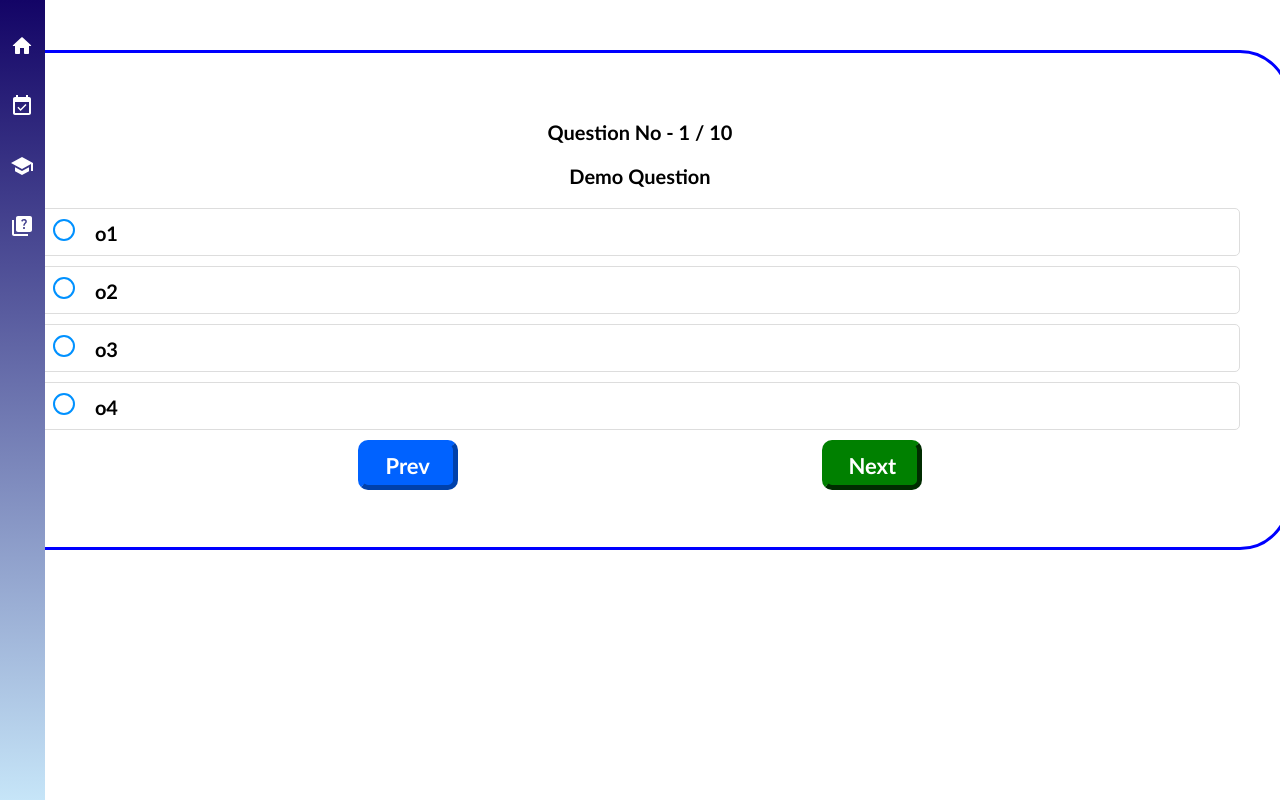
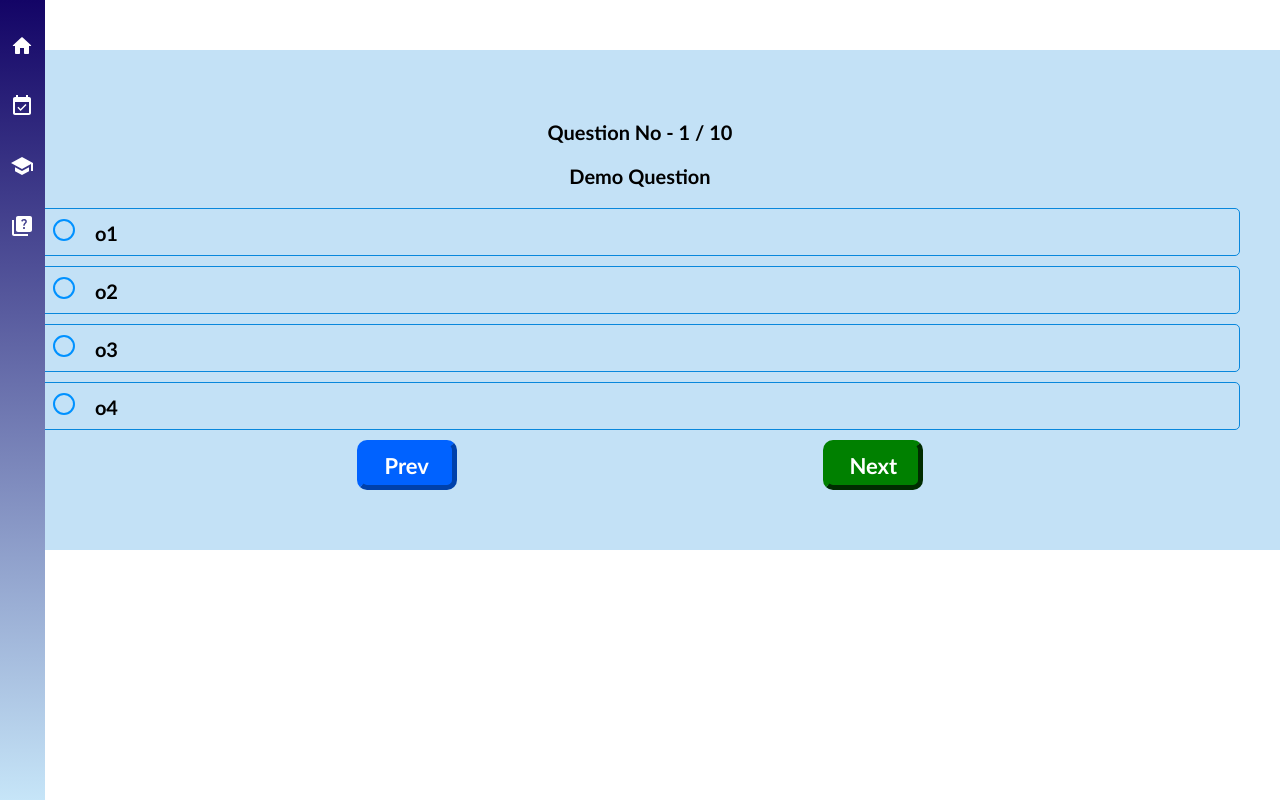
Before and after one commit to Pronkle/hackathon-2024, a React (Create React App) app: page /test in a window 1280 px wide. Built offline with nearby package versions, Linux system fonts and the light colour scheme; no server answers.

Commit message:
more styles

```diff
--- a/src/components/diagnostic/style.css
+++ b/src/components/diagnostic/style.css
@@ -44,11 +44,9 @@
 }
 .qinfo{
     padding-top: 50px;
-    border-color: blue;
-    border-style: solid;
     text-align: center;
-    background-color: white;
-    border-radius: 50px;
+    background-color: rgb(195, 225, 246);
+    border-radius: 10px;
     height: 500px;
     width: 1300px;
     display: flex;
@@ -69,8 +67,8 @@
 
 
 label.box .circle{height: 22px;width: 22px;border-radius: 50%;margin-right: 15px;border: 2px solid #0091ff;display: inline-block}
-label.box:hover{background: #afe3f3}
-label.box{display: flex;font-weight: bold;margin-top: 10px;padding: 10px 12px;border-radius: 5px;cursor: pointer;border: 1px solid #ddd;width: 1200px;}
+label.box:hover{background: #7fd6f0}
+label.box{display: flex;font-weight: bold;margin-top: 10px;padding: 10px 12px;border-radius: 5px;cursor: pointer;border: 1px solid #0887dc;width: 1200px;}
 #one:checked~label.first, #two:checked~label.second, #three:checked~label.third, #four:checked~label.forth, #five:checked~label.fifth, #six:checked~label.sixth, #seven:checked~label.seveth, #eight:checked~label.eighth{border-color: #03426e}
 input[type="radio"]{display: none}
 #one:checked~label.first, #two:checked~label.second, #three:checked~label.third, #four:checked~label.forth, #five:checked~label.fifth, #six:checked~label.sixth, #seven:checked~label.seveth, #eight:checked~label.eighth{border-color: #0062ff}
```
